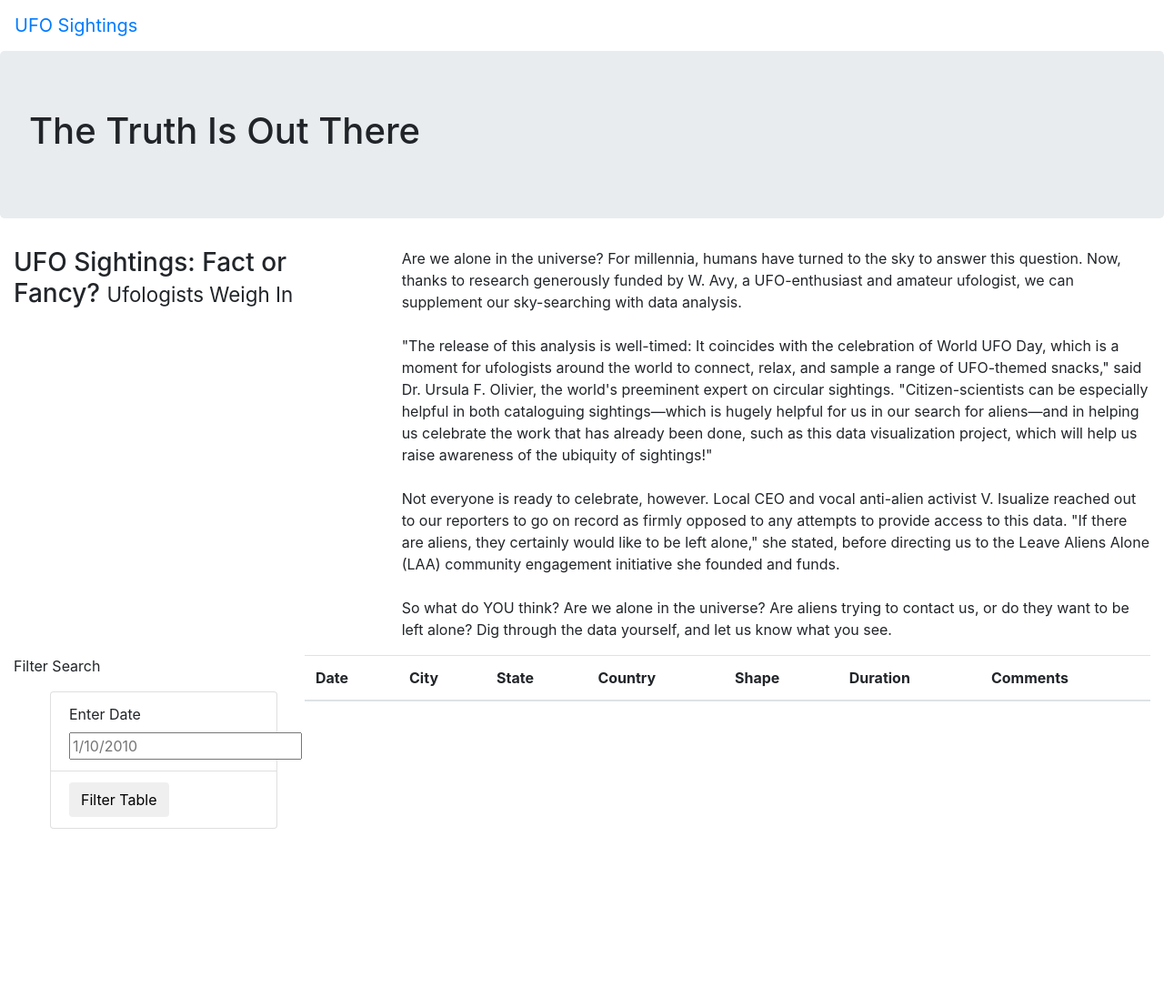
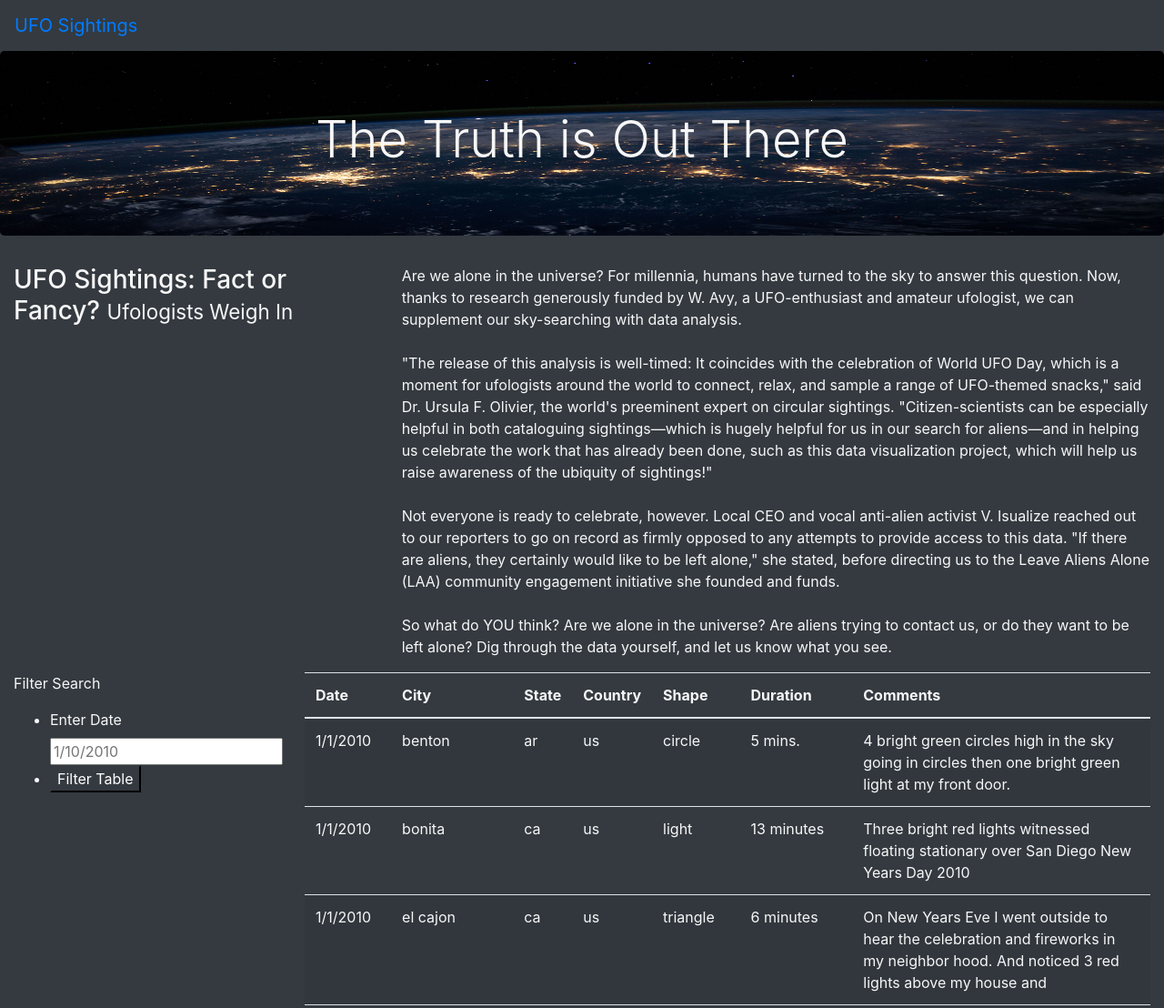
Before and after one commit to rpamintuan671/UFOs, a plain HTML site: page index.html in a window 1280 px wide. Shown: the top 1108 px of the page at 91% size. Before the commit the page ends 927 px from the top, so only its background shows below. Drawn offline with nearby package versions, Linux system fonts and the light colour scheme; files that its build step writes are made by us from their sources.

Commit message:
Index.html completed

```diff
--- a/static/index.html
+++ b/index.html
@@ -14,14 +14,13 @@
     <link rel="stylesheet" href="static/css/style.css">
 
 </head>
-<body>
-  <body>
+  <body class="bg-dark">
     <div class="wrapper">
       <nav class="navbar navbar-expand-lg">
         <a class="navbar-brand" href="index.html">UFO Sightings</a>
       </nav>
       <div class="jumbotron">
-        <h1>The Truth Is Out There</h1>
+        <h1 class="display-4">The Truth is Out There</h1>
       </div>
     </div>
     <div class="container-fluid">
@@ -42,18 +41,20 @@
       <div class="container-fluid">
         <div class="row">
           <div class="col-md-3">
-            <form>
+            <form class = "bg-dark">
               <p>Filter Search</p>
-              <ul class="">
-                <li class="list-group-item">
+              <ul class = "bg-dark">
+                <li class = "bg-dark">
                   <label for="date">Enter Date</label>
                   <input type="text" placeholder="1/10/2010" id="datetime" />
                 </li>
-                <li class="list-group-item">
-                  <button id="filter-btn" type="button" class="btn btn-default">Filter Table</button>
+                <li class = "bg-dark">
+                   <button id="filter-btn" type="button" class="btn-dark">
+                     Filter Table
+                   </button>
                 </li>
               </ul>
-            </form>
+             </form>
           </div>
           <div class="col-md-9">
             <table class="table table-striped">
@@ -71,5 +72,8 @@
               <tbody></tbody>
             </table>
           </div>
+    <script src="https://cdnjs.cloudflare.com/ajax/libs/d3/4.11.0/d3.js"></script>
+    <script src="static/js/data.js"></script>
+    <script src="static/js/app.js"></script>
 </body>
 </html>
--- a/static/CSS/style.css
+++ b/static/CSS/style.css
@@ -0,0 +1,9 @@
+body {
+
+    color: #f7f7f7;
+  }
+  .jumbotron {
+    background-image: url("../images/nasa.jpg");
+    background-size: 100% 100%;
+    text-align: center;
+  }
```
Also changed, not shown: static/images/nasa.jpg (added).
